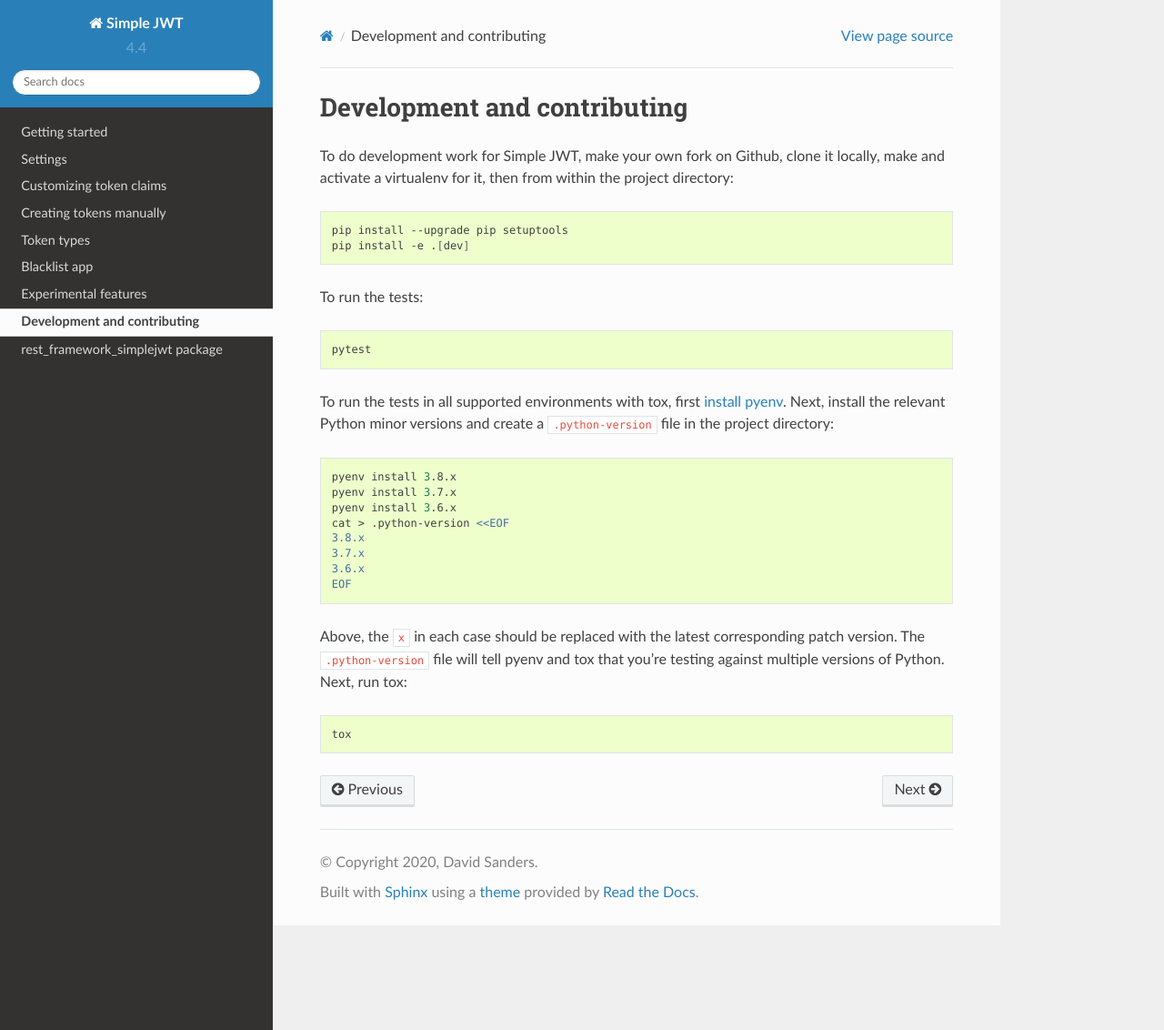
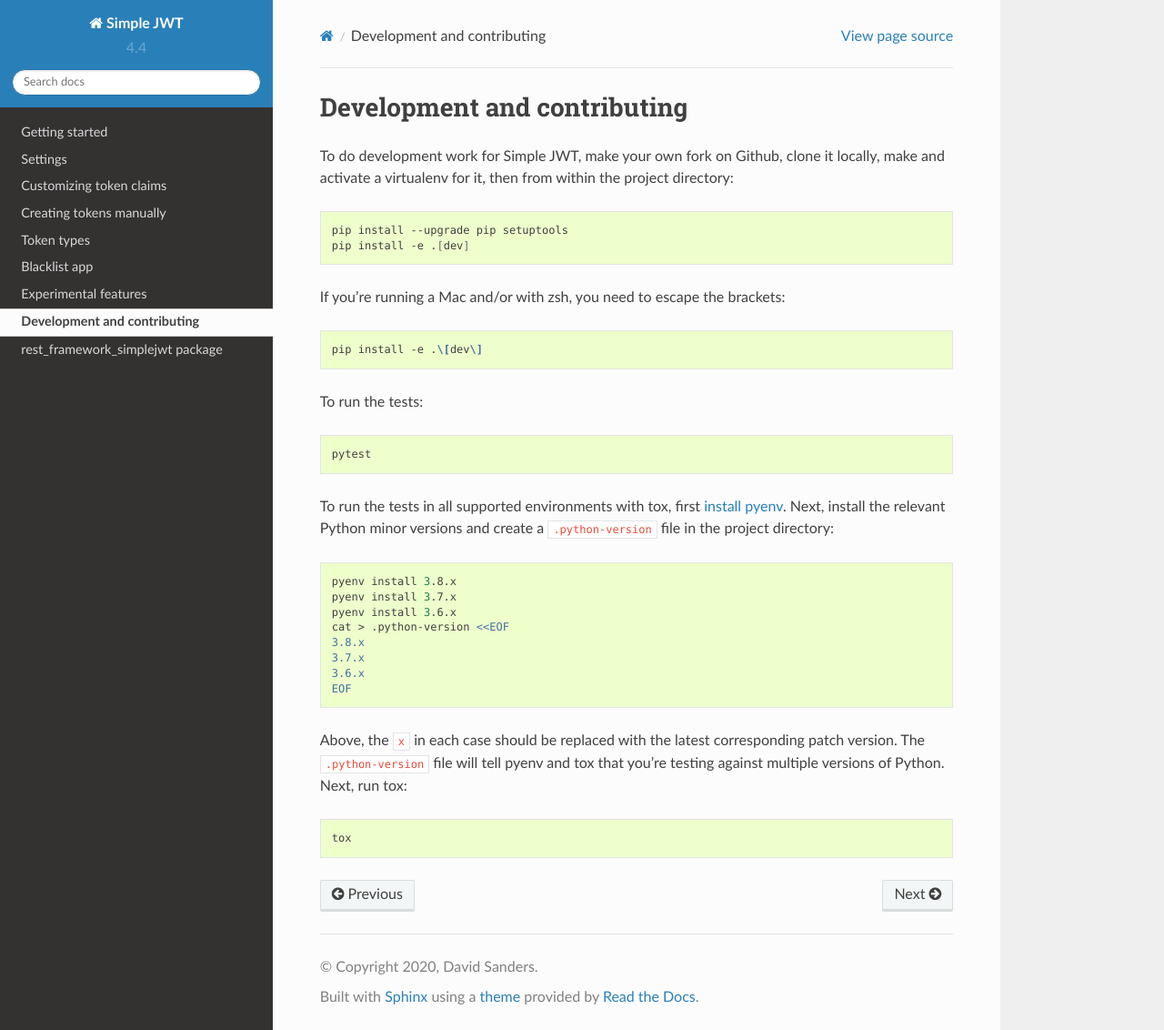
Before and after one commit to jazzband/djangorestframework-simplejwt, a Sphinx documentation site: the page built from docs/development_and_contributing.rst, in a window 1280 px wide and 1132 px high. Shown: the whole window at 91% size. Built offline with Sphinx 7.4.7 and the Read the Docs theme 2.0.0, drawn with Linux system fonts in a browser that asks for light colours.

Commit message:
How-to setup project for zsh users/Apple

```diff
--- a/docs/development_and_contributing.rst
+++ b/docs/development_and_contributing.rst
@@ -11,6 +11,12 @@ directory:
 
   pip install --upgrade pip setuptools
   pip install -e .[dev]
+
+If you're running a Mac and/or with zsh, you need to escape the brackets:
+
+.. code-block:: bash
+
+  pip install -e .\[dev\]
 
 To run the tests:
 
```
